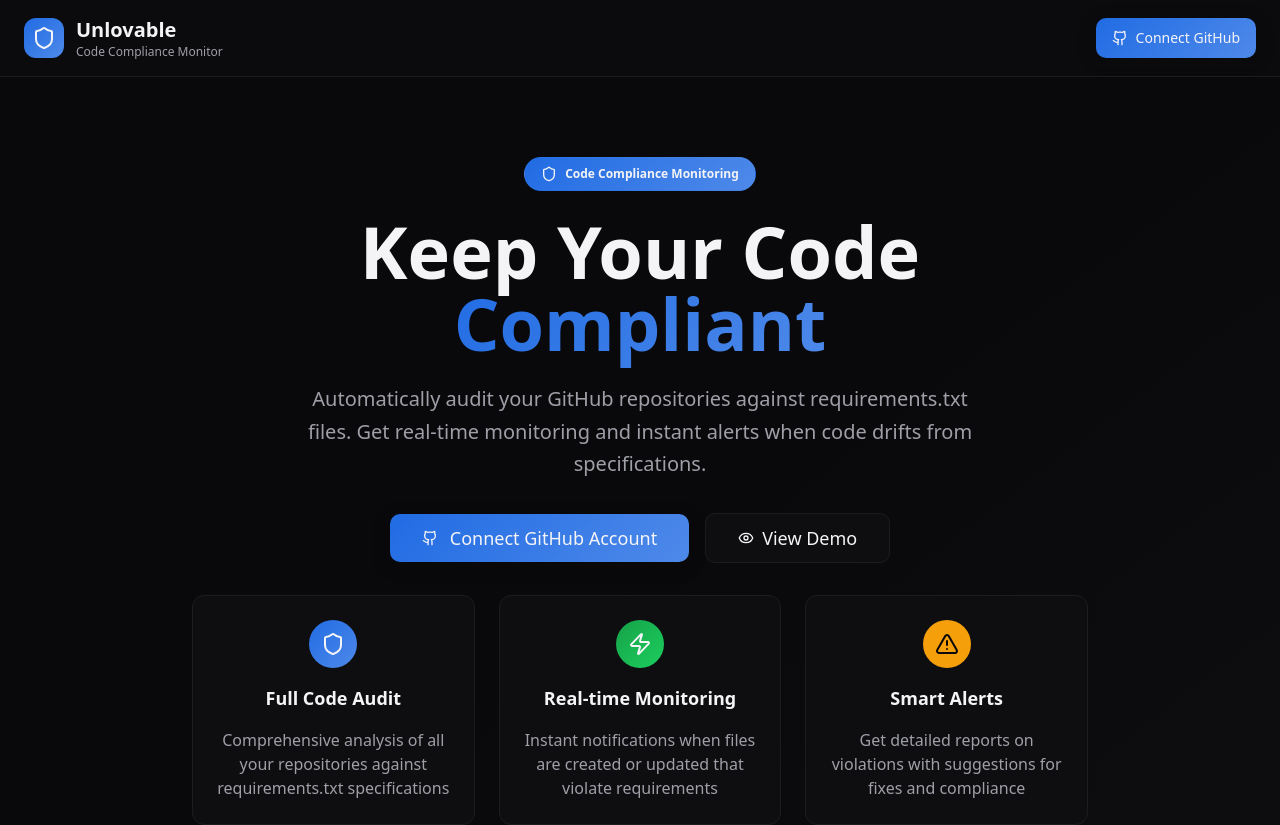
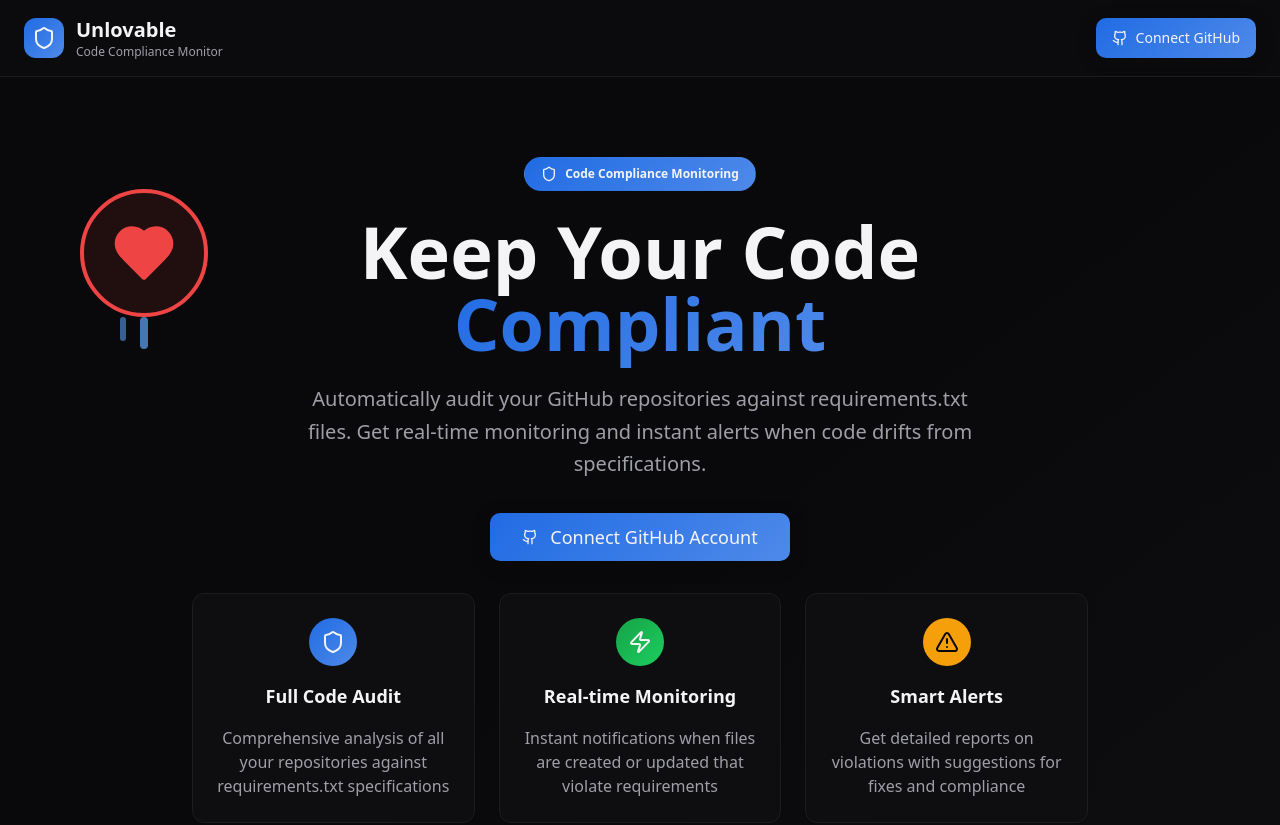
Before and after one commit to Azerax/requirements-whisperer, a React (Vite) app: page / in a window 1280 px wide. Shown: the top 825 px of the page. Built offline with nearby package versions, Linux system fonts and the light colour scheme.

Commit message:
Add cartoon heart and remove button
Add a cartoon crying heart to the specified area and remove the "View Demo" button.

```diff
--- a/src/components/HeroSection.tsx
+++ b/src/components/HeroSection.tsx
@@ -1,13 +1,29 @@
 import { Button } from "@/components/ui/button";
 import { Card, CardContent } from "@/components/ui/card";
 import { Badge } from "@/components/ui/badge";
-import { Github, Shield, Eye, AlertTriangle, CheckCircle, Zap } from "lucide-react";
+import { Github, Shield, AlertTriangle, CheckCircle, Zap, Heart } from "lucide-react";
 import { useGitHub } from "@/hooks/useRealGitHub";
 
 const HeroSection = () => {
   const { user } = useGitHub();
   return (
-    <div className="min-h-screen bg-gradient-to-br from-background via-background to-card">
+    <div className="min-h-screen bg-gradient-to-br from-background via-background to-card relative">
+      {/* Crying Heart in red circle area */}
+      <div className="absolute top-32 left-20 animate-bounce">
+        <div className="relative">
+          <div className="w-32 h-32 border-4 border-red-500 rounded-full flex items-center justify-center bg-red-500/10">
+            <Heart className="h-16 w-16 text-red-500 fill-red-500" />
+          </div>
+          {/* Crying tears */}
+          <div className="absolute -bottom-8 left-1/2 transform -translate-x-1/2">
+            <div className="w-2 h-8 bg-blue-400 rounded-full opacity-80 animate-pulse"></div>
+          </div>
+          <div className="absolute -bottom-6 left-1/3 transform -translate-x-1/2">
+            <div className="w-1.5 h-6 bg-blue-400 rounded-full opacity-60 animate-pulse delay-75"></div>
+          </div>
+        </div>
+      </div>
+
       <div className="container mx-auto px-6 py-20">
         <div className="text-center space-y-8 max-w-4xl mx-auto">
           {/* Hero Content */}
@@ -30,8 +46,8 @@ const HeroSection = () => {
             </p>
           </div>
 
-          {/* CTA Buttons */}
-          <div className="flex flex-col sm:flex-row gap-4 justify-center items-center">
+          {/* CTA Button */}
+          <div className="flex justify-center">
             <Button
               variant="hero"
               size="lg"
@@ -43,10 +59,6 @@ const HeroSection = () => {
             >
               <Github className="h-5 w-5" />
               Connect GitHub Account
-            </Button>
-            <Button variant="outline" size="lg" className="px-8 py-6 text-lg">
-              <Eye className="h-5 w-5" />
-              View Demo
             </Button>
           </div>
 
```
